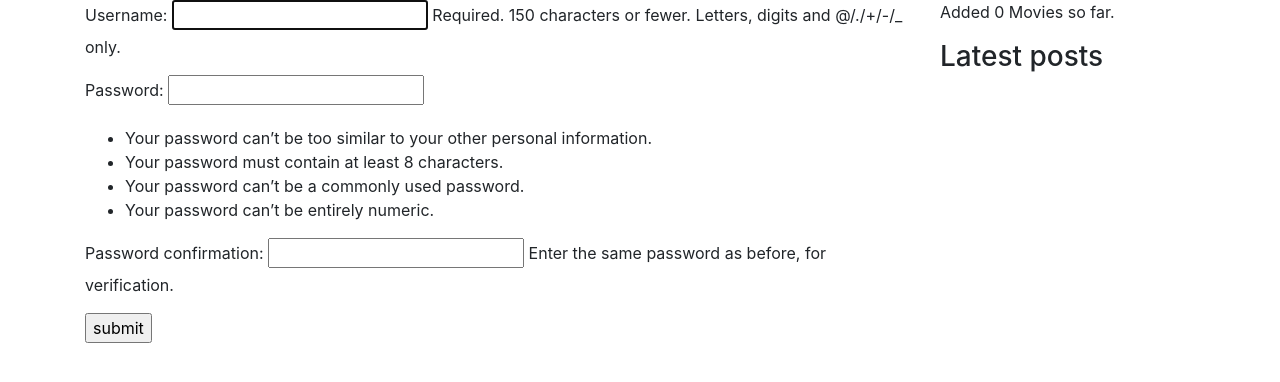
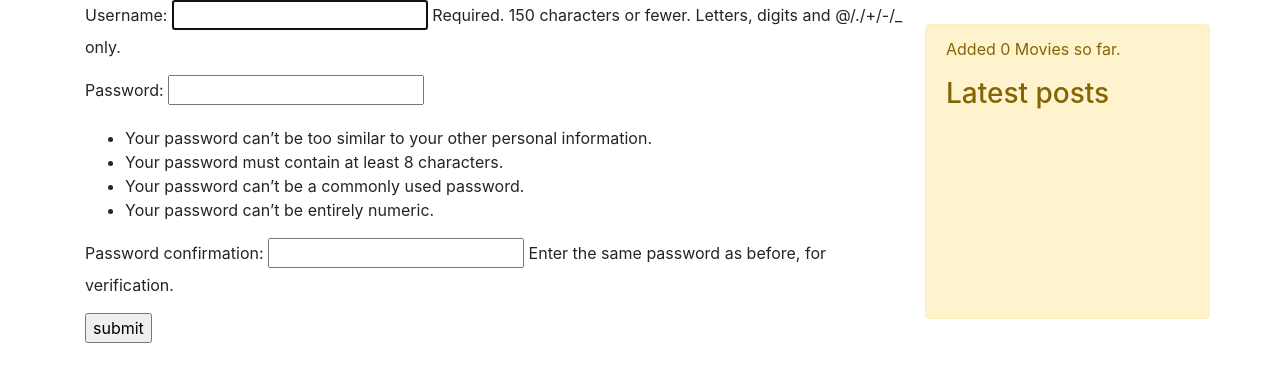
Before and after one commit to leroyds/movies, a Django app: page /account/signup/ in a window 1280 px wide. Shown: the part 70-452 px from the top of the page. Run offline with Django 3.2, Linux system fonts and the light colour scheme; data that the repository does not hold is empty; some libraries are stand-ins or nearby versions.

Commit message:
added color to summary panel

```diff
--- a/templates/base.html
+++ b/templates/base.html
@@ -83,7 +83,7 @@
           {% endblock %}
           </div>
 
-          <div class="col-3">
+          <div class="col-3 alert alert-warning  my-4" role="alert">
           {% block sidebar %}
             <p>Added {% TotalPosts %} Movies so far.</p>
             <h3>Latest posts</h3>
```
